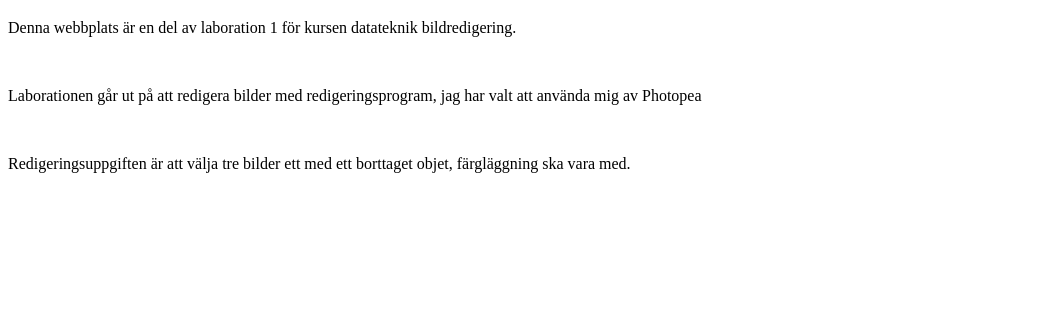
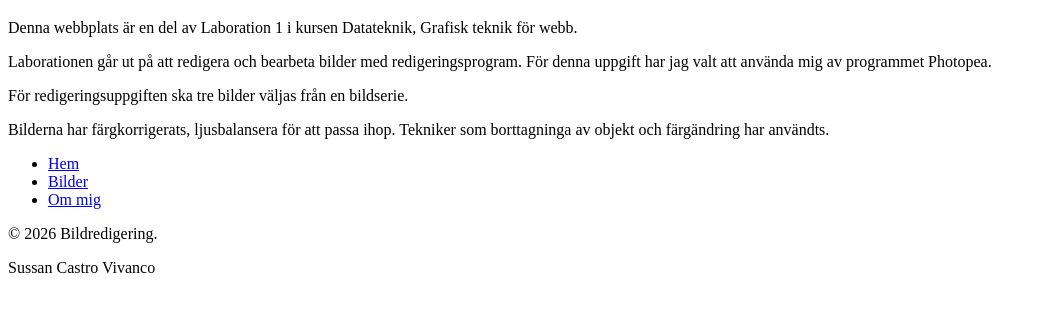
Before and after one commit to sussanvivanco-gif/Datateknik_Lab1, a plain HTML site: page index.html in a window 1280 px wide. Shown: the part 131-442 px from the top of the page, without its empty margins (0-1042 px from the left). Drawn offline with Linux system fonts and the light colour scheme.

Commit message:
Laddar upp original och redigarad bild.

```diff
--- a/index.html
+++ b/index.html
@@ -19,12 +19,32 @@
 
         <main>
             <h1>Bildredigering i datateknik</h1>
-            <p>Denna webbplats är en del av laboration 1 för kursen datateknik bildredigering.</p><br>
-            <p>Laborationen går ut på att redigera bilder med redigeringsprogram, jag har valt att använda mig av Photopea</p><br>
-            <p>Redigeringsuppgiften är att välja tre bilder ett med ett borttaget objet, färgläggning ska vara med.
+            <p>
+                Denna webbplats är en del av Laboration 1 i kursen Datateknik, Grafisk teknik för webb.
+            </p>
+
+            <p>
+                Laborationen går ut på att redigera och bearbeta bilder med redigeringsprogram. För denna uppgift har jag valt att använda mig av programmet Photopea.
+            </p>
+
+            <p>
+                För redigeringsuppgiften ska tre bilder väljas från en bildserie.
+            </p>
+            <p>
+                Bilderna har färgkorrigerats, ljusbalansera för att passa ihop. Tekniker som borttagninga av objekt och färgändring har användts.
+
+            </p>
         </main>
 
         <footer>
+            <ul>
+                <li><a href="index.html">Hem</a></li>
+                <li><a href="bildredigering.html">Bilder</a></li>
+                <li><a href="ommig.html">Om mig</a></li>
+            </ul>
+
+            <p>© 2026 Bildredigering.</p>
+            <p>Sussan Castro Vivanco</p>
         </footer>
 
     </body>
```
Also changed, not shown: images/Original_ minskad storlek_bildserie001.jpg (added), images/bildserie001.jpg (added).
